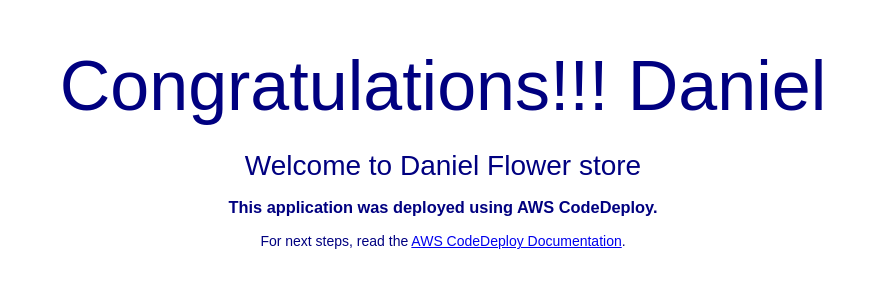
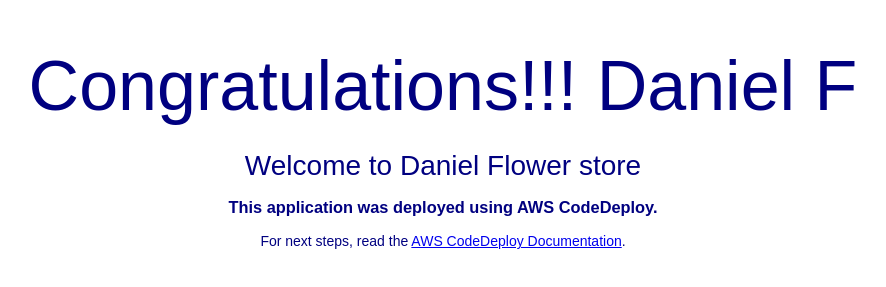
Before and after one commit to dezhif/aws_cicd_pipline_codedeploy, a plain HTML site: page index.html in a window 1280 px wide. Shown: the part 201-488 px from the top of the page, without its empty margins (197-1083 px from the left). Drawn offline with Linux system fonts and the light colour scheme.

Commit message:
Update index.html
dd

```diff
--- a/index.html
+++ b/index.html
@@ -27,7 +27,7 @@
 <body>
   <div align="center">
     <img src="https://s3.ap-south-1.amazonaws.com/www.basava.com/aar_logo_final.png" style="max-width: 20%;">
-    <h1>Congratulations!!! Daniel</h1>
+    <h1>Congratulations!!! Daniel F</h1>
       <h2>Welcome to Daniel Flower store</h2>
     <h3>This application was deployed using AWS CodeDeploy.</h3>
     <p>For next steps, read the <a href="http://aws.amazon.com/documentation/codedeploy">AWS CodeDeploy Documentation</a>.</p>
```
